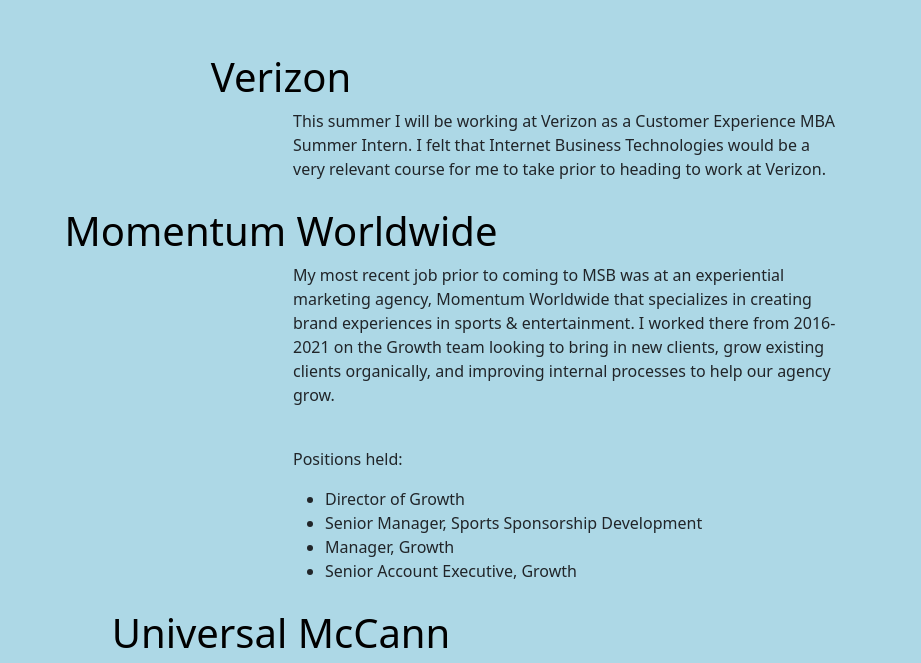
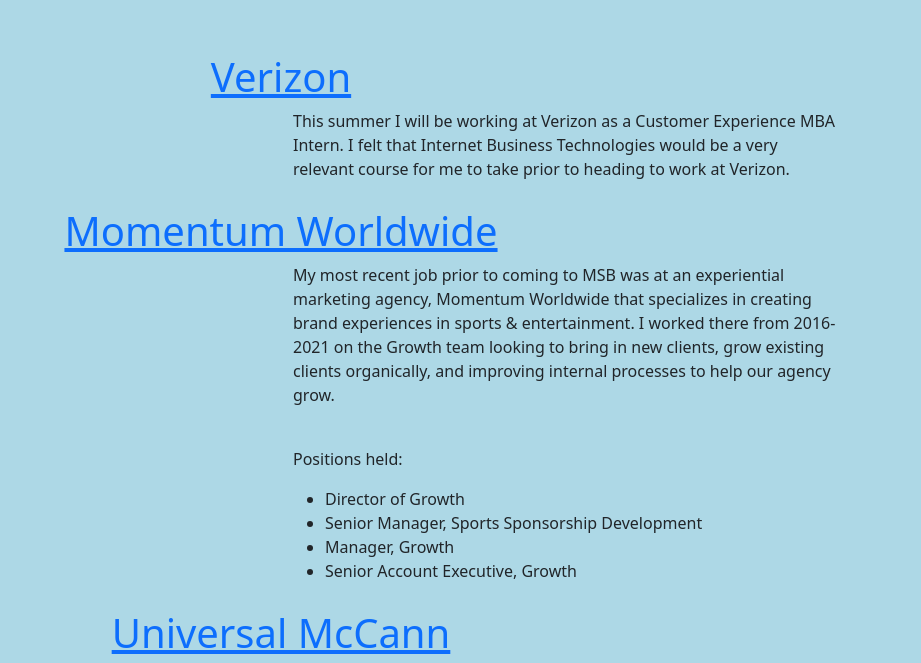
Before and after one commit to jbs156/Website-Project, a plain HTML site: page WorkExperience.html in a window 1280 px wide. Shown: the part 180-843 px from the top of the page, 359-1280 px from the left. Drawn offline with nearby package versions, Linux system fonts and the light colour scheme.

Commit message:
Updated links_final

```diff
--- a/WorkExperience.html
+++ b/WorkExperience.html
@@ -55,7 +55,7 @@
       <br>
       <br>
 
-      <h2>Verizon</h2>
+      <h2><a href="https://www.verizon.com/">Verizon</a></h2>
 
       <div class="container";>
         <div class="row">
@@ -63,11 +63,11 @@
             <img src="images\verizon logo.png" width="50%"; height="auto" />
       </div>
       <div class="col">
-        <p>This summer I will be working at Verizon as a Customer Experience MBA Summer Intern. I felt that Internet Business Technologies would be a very relevant course for me to take prior to heading to work at Verizon.</p>
+        <p>This summer I will be working at Verizon as a Customer Experience MBA Intern. I felt that Internet Business Technologies would be a very relevant course for me to take prior to heading to work at Verizon.</p>
           </div>
       <br>
 
-      <h2>Momentum Worldwide</h2>
+      <h2><a href="https://www.momentumww.com/">Momentum Worldwide</a></h2>
 
       <div class="container";>
         <div class="row">
@@ -86,7 +86,7 @@
           </div>
       <br>
 
-      <h2>Universal McCann</h2>
+      <h2><a href="https://www.umww.com/">Universal McCann</a></h2>
       <div class="container">
         <div class="row">
         <div class="col">
```
